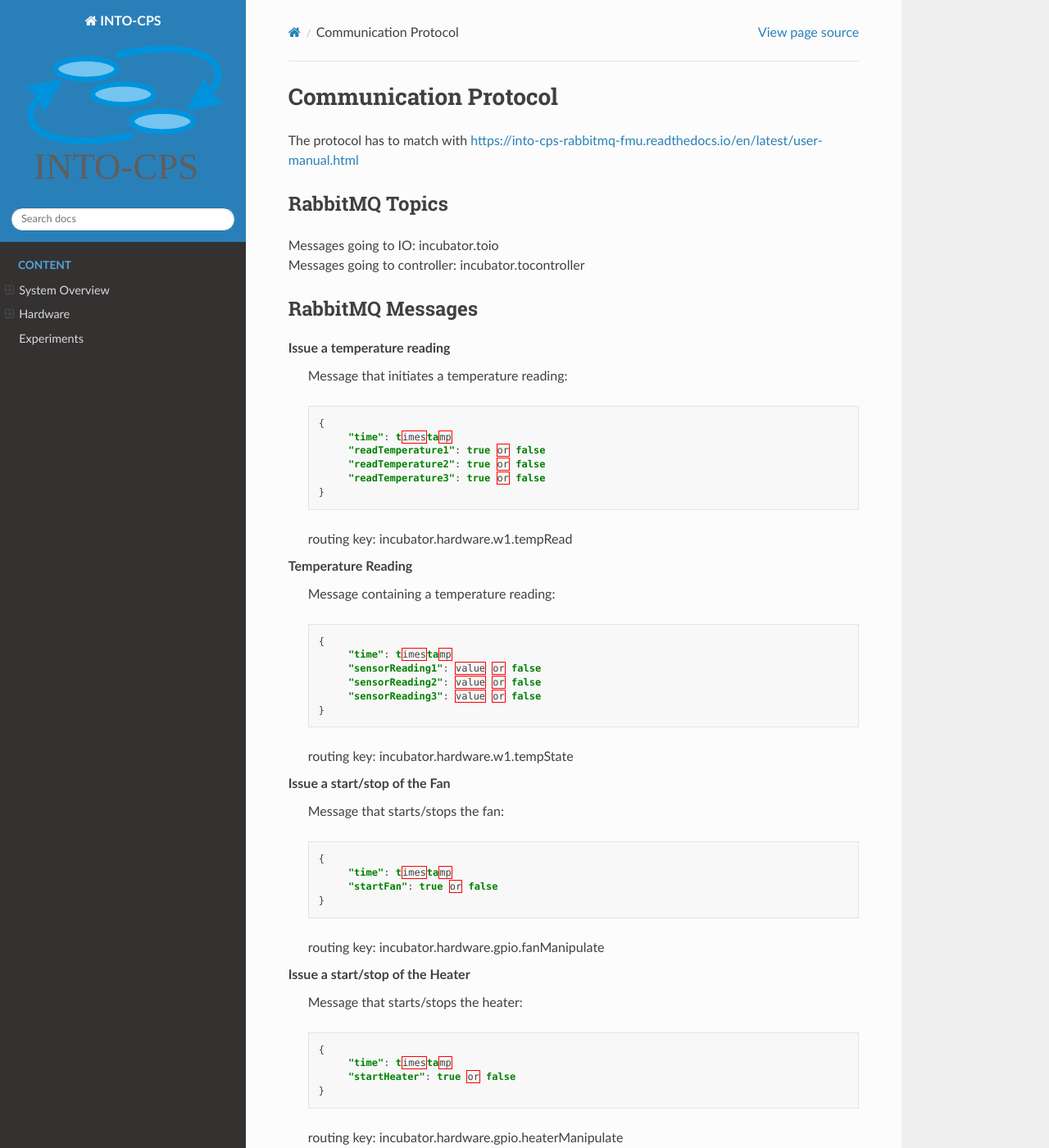
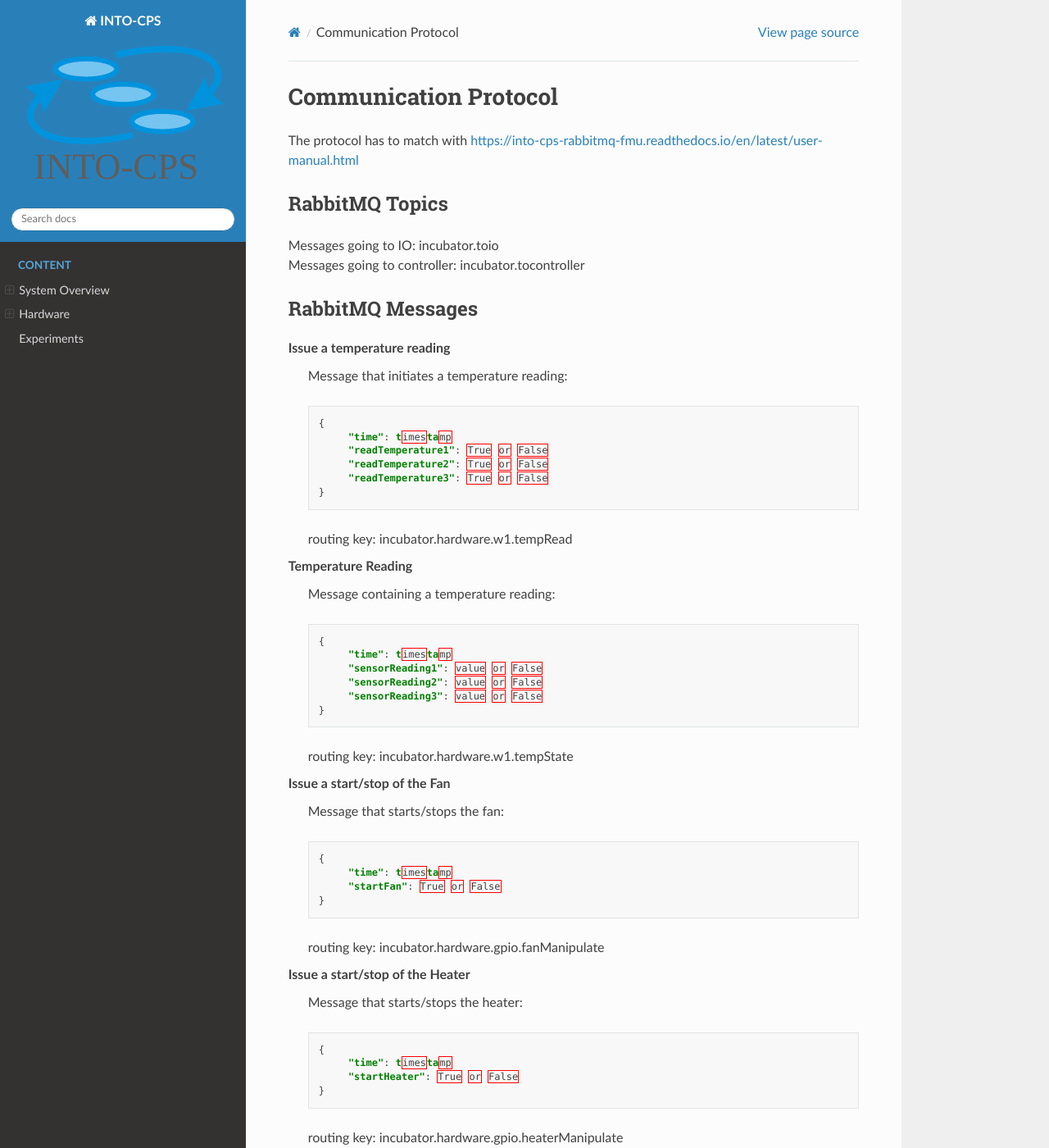
Before and after one commit to INTO-CPS-Association/example_digital-twin_incubator, a Sphinx documentation site: the page built from docs/communication_protocol.rst, in a window 1280 px wide and 1400 px high. Shown: the whole window at 82% size. Built offline with Sphinx 7.4.7 and the Read the Docs theme 2.0.0, drawn with Linux system fonts in a browser that asks for light colours.

```diff
--- a/docs/communication_protocol.rst
+++ b/docs/communication_protocol.rst
@@ -18,9 +18,9 @@ Issue a temperature reading
 
        {
             "time": timestamp
-            "readTemperature1": true or false
-            "readTemperature2": true or false
-            "readTemperature3": true or false
+            "readTemperature1": True or False
+            "readTemperature2": True or False
+            "readTemperature3": True or False
        }
     routing key: incubator.hardware.w1.tempRead
 
@@ -30,9 +30,9 @@ Temperature Reading
 
        {
             "time": timestamp
-            "sensorReading1": value or false
-            "sensorReading2": value or false
-            "sensorReading3": value or false
+            "sensorReading1": value or False
+            "sensorReading2": value or False
+            "sensorReading3": value or False
        }
     routing key: incubator.hardware.w1.tempState
 
@@ -42,7 +42,7 @@ Issue a start/stop of the Fan
 
        {
             "time": timestamp
-            "startFan": true or false
+            "startFan": True or False
        }
     routing key: incubator.hardware.gpio.fanManipulate
 
@@ -52,7 +52,7 @@ Issue a start/stop of the Heater
 
        {
             "time": timestamp
-            "startHeater": true or false
+            "startHeater": True or False
        }
     routing key: incubator.hardware.gpio.heaterManipulate
 
```
